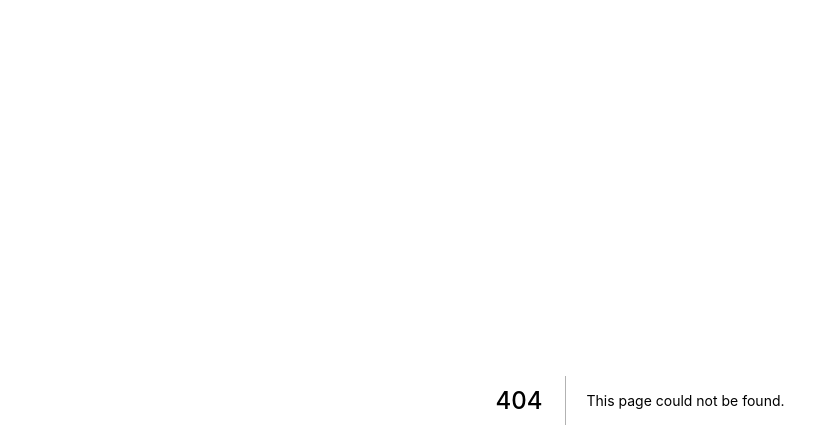
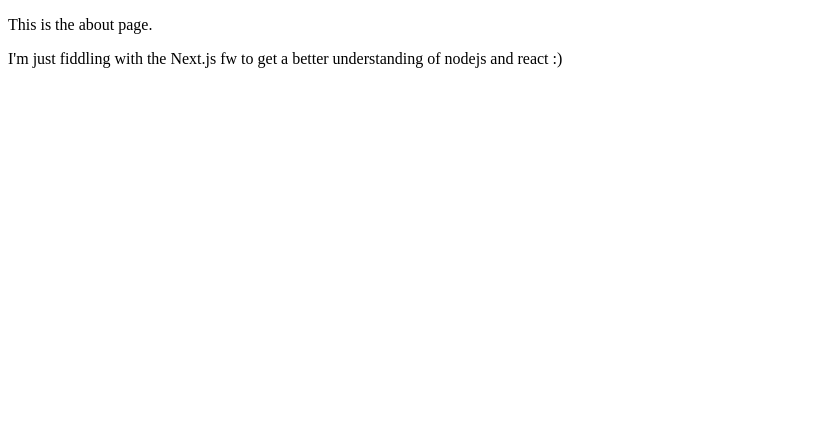
Before and after one commit to JNotelddim/hello-world-node, a Next.js app: page /about in a window 1280 px wide. Before the commit this address had no page. Shown: the top 448 px of the page, without its empty margins (0-839 px from the left). Built offline with nearby package versions, Linux system fonts and the light colour scheme.

Commit message:
Use Link api to connect index to about page

```diff
--- /dev/null
+++ b/pages/about.js
@@ -0,0 +1,8 @@
+export default function About(){
+    return (
+        <div>
+            <p>This is the about page.</p>
+            <p>I'm just fiddling with the Next.js fw to get a better understanding of nodejs and react :)</p>
+        </div>
+    );
+}
--- a/pages/index.js
+++ b/pages/index.js
@@ -1,5 +1,11 @@
+//This is the Link API
+import Link from 'next/link';
+
 const Index = () => (
     <div>
+        <Link href="about">
+            <a>About Page</a>
+        </Link>
         <p>Hello Next.js</p>
     </div>
 );
```
